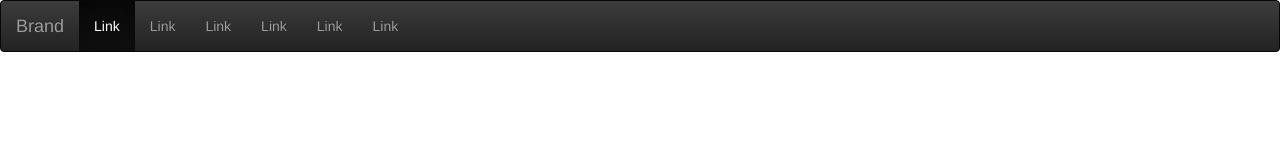
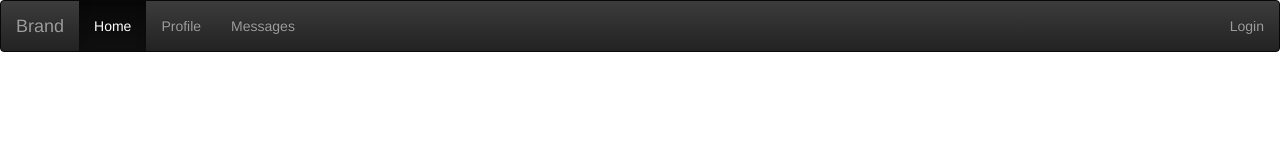
Before and after one commit to KishMBlake/practice-repository, a plain HTML site: page index.html in a window 1280 px wide. Drawn offline with nearby package versions, Linux system fonts and the light colour scheme.

Commit message:
Update index.html

```diff
--- a/index.html
+++ b/index.html
@@ -23,29 +23,28 @@
     <![endif]-->
   </head>
   <body>
-  <nav class="navbar navbar-inverse">
-  <div class="container-fluid">
+ <nav role="navigation" class="navbar navbar-inverse">
     <!-- Brand and toggle get grouped for better mobile display -->
     <div class="navbar-header">
-
-      <a class="navbar-brand" href="#">Brand</a>
+        <button type="button" data-target="#navbarCollapse" data-toggle="collapse" class="navbar-toggle">
+            <span class="sr-only">Toggle navigation</span>
+            <span class="icon-bar"></span>
+            <span class="icon-bar"></span>
+            <span class="icon-bar"></span>
+        </button>
+        <a href="#" class="navbar-brand">Brand</a>
     </div>
-
-    <!-- Collect the nav links, forms, and other content for toggling -->
-    <div class="collapse navbar-collapse" id="bs-example-navbar-collapse-1">
-      <ul class="nav navbar-nav">
-        <li class="active"><a href="#">Link <span class="sr-only">(current)</span></a></li>
-        <li><a href="#">Link</a></li>
-        <li><a href="#">Link</a></li>
-        <li><a href="#">Link</a></li>
-        <li><a href="#">Link</a></li>
-        <li><a href="#">Link</a></li>
-
-
-        </li>
-      </ul>
-    </div><!-- /.navbar-collapse -->
-  </div><!-- /.container-fluid -->
+    <!-- Collection of nav links and other content for toggling -->
+    <div id="navbarCollapse" class="collapse navbar-collapse">
+        <ul class="nav navbar-nav">
+            <li class="active"><a href="#">Home</a></li>
+            <li><a href="#">Profile</a></li>
+            <li><a href="#">Messages</a></li>
+        </ul>
+        <ul class="nav navbar-nav navbar-right">
+            <li><a href="#">Login</a></li>
+        </ul>
+    </div>
 </nav>
 
     <!-- jQuery (necessary for Bootstrap's JavaScript plugins) -->
```
